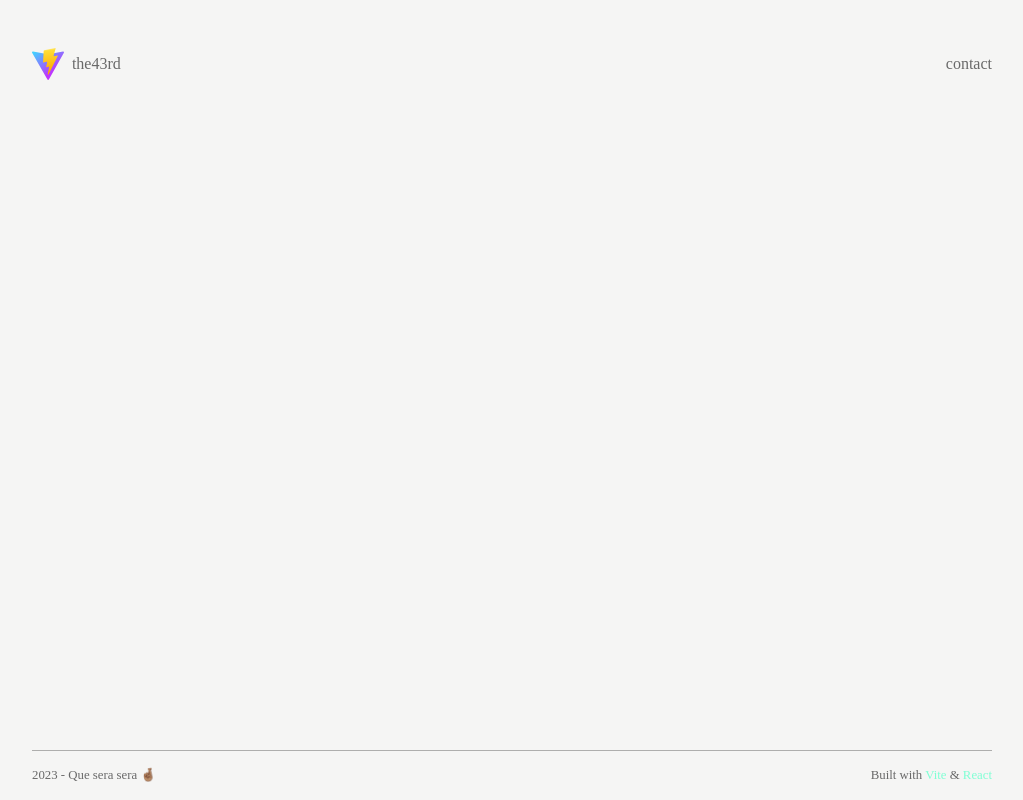
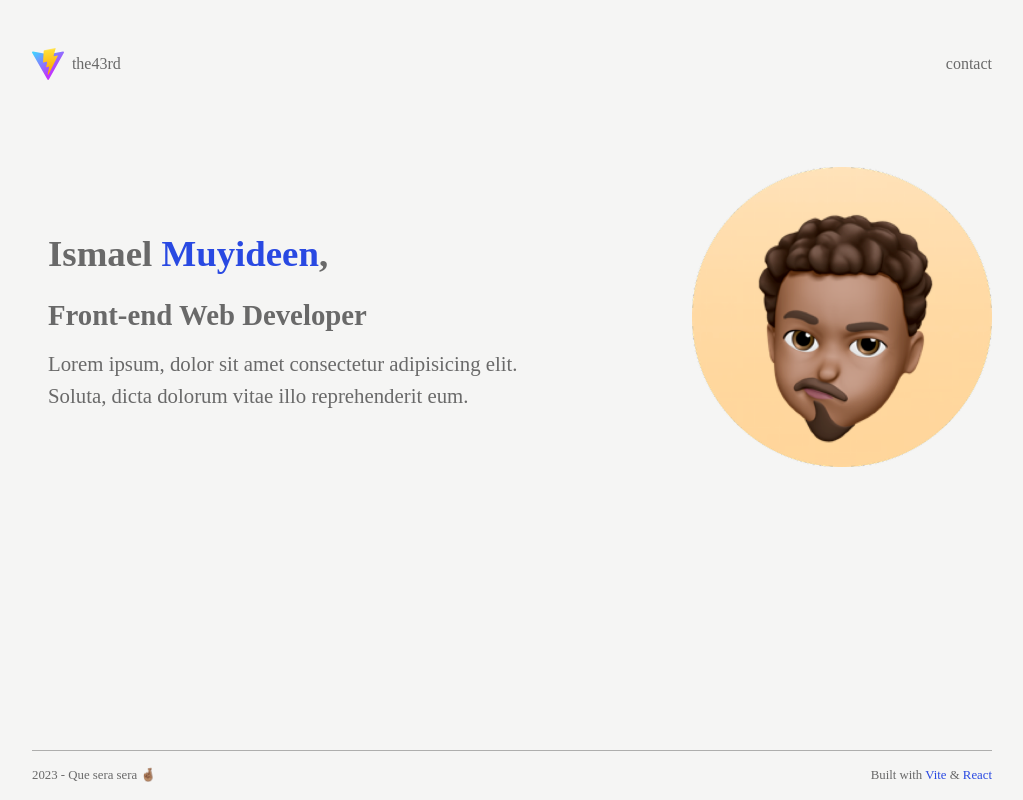
Before and after one commit to notRadioOpaque/the43rd.dev, a React (Vite) app: page / in a window 1280 px wide. Shown: the whole page, without its empty margins (128-1151 px from the left). Built offline with nearby package versions, Linux system fonts and the light colour scheme; a web font is replaced by a local one.

Commit message:
added an image to asset and created an about component in the main component

```diff
--- a/src/App.jsx
+++ b/src/App.jsx
@@ -26,8 +26,28 @@ function Header() {
 function Main() {
 	return (
 		<main>
-			<div></div>
+			<About />
 		</main>
+	);
+}
+
+function About() {
+	return (
+		<div className="about">
+			<div className="text">
+				<h3>
+					Ismael <span className="footer-link">Muyideen</span>,
+				</h3>
+				<h4>Front-end Web Developer</h4>
+				<p>
+					Lorem ipsum, dolor sit amet consectetur adipisicing elit. Soluta,
+					dicta dolorum vitae illo reprehenderit eum.
+				</p>
+			</div>
+			<div className="profile-pic">
+				<img src="src/assets/my-memoji.jpeg" alt="profile-pic" />
+			</div>
+		</div>
 	);
 }
 
--- a/src/index.css
+++ b/src/index.css
@@ -33,7 +33,6 @@ body {
   width: 100vw;
   background-color: #f5f5f4;
   font-family: 'CapianBold';
-
 }
 
 
@@ -74,6 +73,47 @@ main {
   height: 80vh;
 }
 
+.about {
+  /* border: 1px solid blue; */
+  display: flex;
+  justify-content: space-between;
+  align-items: center;
+  margin-block: 4em;
+  padding-left: 1em;
+}
+
+.text {
+  /* border: 1px solid red; */
+  width: 50%;
+}
+
+
+.text h3 {
+  font-size: 2.3rem;
+  line-height: 3.5rem;
+  /* border: 1px solid red; */
+}
+
+.text h4{
+  font-size: 1.8rem;
+  line-height: 2.3rem;
+  margin-block: .5em;
+}
+
+.text p{
+  font-size: 1.3rem;
+  line-height: 2rem;
+}
+
+.profile-pic {
+  /* border: 1px solid green; */
+}
+
+.profile-pic img {
+  width: 300px;
+  transform: rotateY(180deg);
+}
+
 footer {
   width: 100%;
   height: 50px;
@@ -86,5 +126,17 @@ footer {
 }
 
 .footer-link {
-  color: aquamarine;
+  color: #2949e2;
 }
+
+
+
+html {
+  --s: 100px; /* control the size */
+
+  --_g: #0000 90deg,#366 0;
+  background:
+    conic-gradient(from 90deg at 2px 2px,var(--_g)),
+    conic-gradient(from 90deg at 1px 1px,var(--_g));
+  background-size: var(--s) var(--s), calc(var(--s)/5) calc(var(--s)/5);
+}
```
Also changed, not shown: src/assets/my-memoji.jpeg (added).
